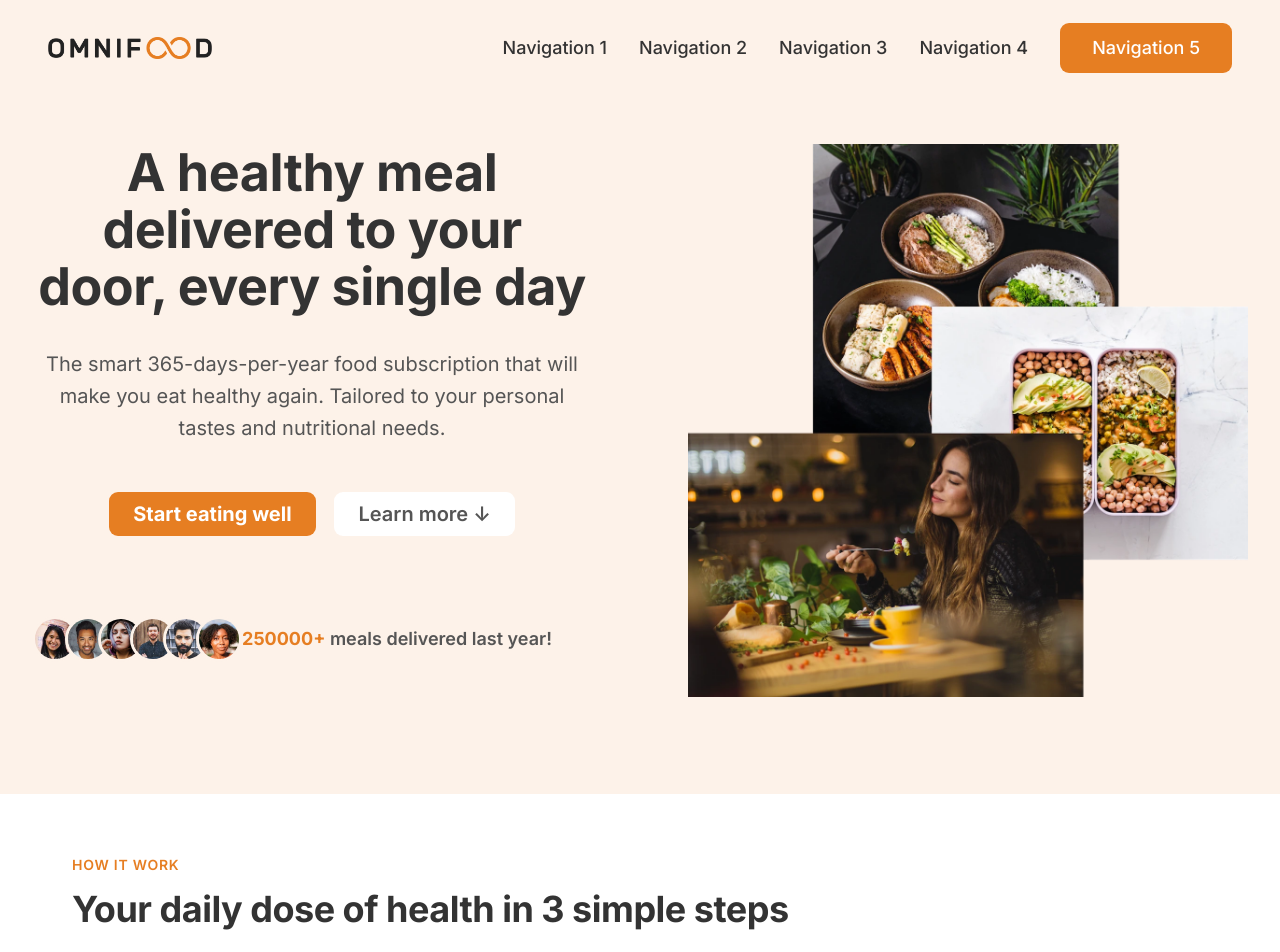
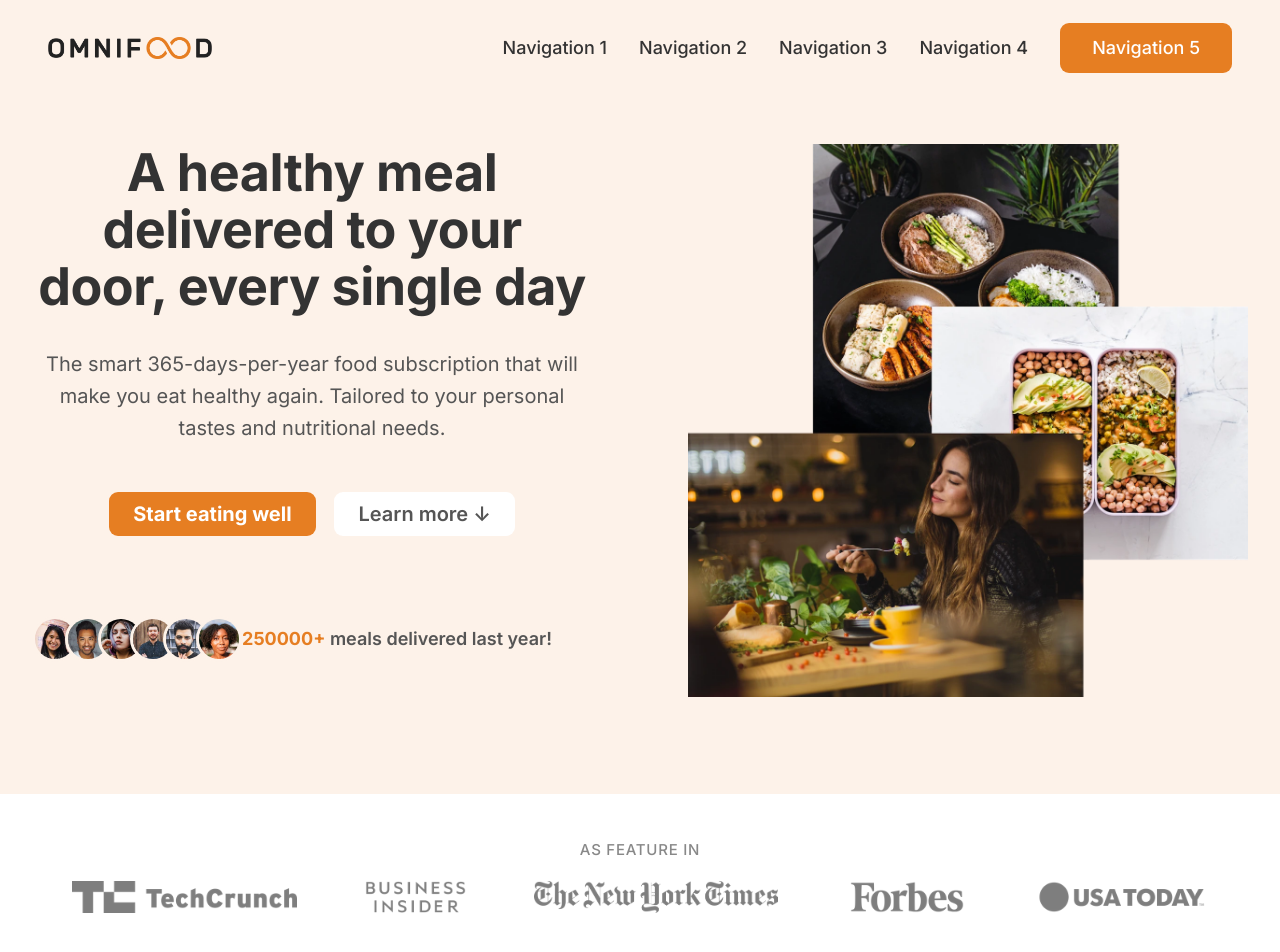
Before and after one commit to YuThandar/omnifood-web-app, a plain HTML site: page index.html in a window 1280 px wide. Shown: the top 952 px of the page. Drawn offline with Linux system fonts and the light colour scheme.

Commit message:
Feature In Section

```diff
--- a/css/style.css
+++ b/css/style.css
@@ -311,3 +311,31 @@ body {
 .step-img {
   width: 35%;
 }
+
+/**********************************/
+/* Feature In Section */
+/**********************************/
+
+.section-feature {
+  padding: 4.8rem 0 3.2rem 0;
+  color: #888;
+}
+
+.heading-feature-in {
+  font-size: 1-4rem;
+  text-transform: uppercase;
+  letter-spacing: 0.75px;
+  font-weight: 500;
+  text-align: center;
+  margin-bottom: 2.4rem;
+}
+
+.logos {
+  display: flex;
+  justify-content: space-between;
+}
+.logos img {
+  height: 3.2rem;
+  filter: brightness(0%);
+  opacity: 50%;
+}
--- a/index.html
+++ b/index.html
@@ -63,6 +63,19 @@
             </div>
         </section>
 
+        <section class="section-feature">
+            <div class="container">
+                <h2 class="heading-feature-in">As Feature In</h2>
+                <div class="logos">
+                    <img src="./img/logos/techcrunch.png" alt="techcrunch" />
+                    <img src="./img/logos/business-insider.png" alt="business-insider" />
+                    <img src="./img/logos/the-new-york-times.png" alt="the-new-york-times" />
+                    <img src="./img/logos/forbes.png" alt="forbes" />
+                    <img src="./img/logos/usa-today.png" alt="usa-today" />
+                </div>
+            </div>
+        </section>
+
         <section class="how-section">
             <div class="container">
                 <span class="sub-heading">How It Work</span>
```
